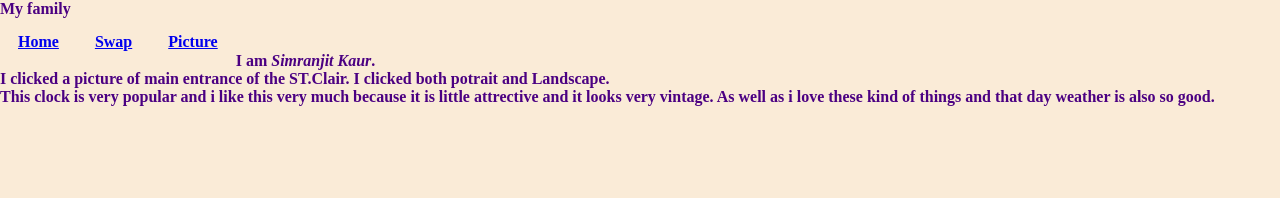
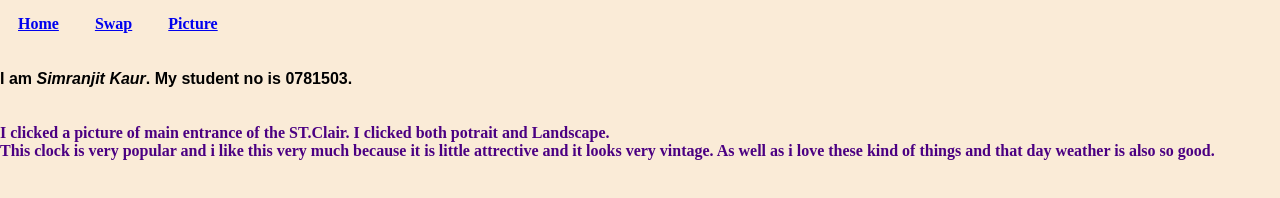
Before and after one commit to SimranjitKaur07/WEB301_Spring_Assignments, a plain HTML site: page index.html in a window 1280 px wide. Drawn offline with Linux system fonts and the light colour scheme.

Commit message:
Done With this assignment

```diff
--- a/css/styles.css
+++ b/css/styles.css
@@ -7,8 +7,17 @@ html{
     font-family: 'Times New Roman', Times, serif;
     color: indigo;
     font-weight: bold;
+
 }
 
+p1{
+      text-align: center;
+      color: black;
+      font-family: Arial, Helvetica, sans-serif;
+      font-weight: bold;
+
+
+}
 @media only screen and (min-width: 600px) {
     .potraitClock{
         display: none;
--- a/index.html
+++ b/index.html
@@ -12,15 +12,18 @@
 
 <body>
   <script type="text/javascript" src="js/script.js"></script>
-  <header
-    <h1>My family</h1>
+  <header>
+    <div>
     <nav>
       <a href="index.html">Home</a>
       <a href="swapImages.html">Swap</a>
       <a href="pictureTag.html">Picture</a>
-    </nav><br>
+    </nav>
+    </div>
+    <br> <br/><br/>
     <p>
-     I am <strong><em>Simranjit Kaur</em></strong>. <br>
+    <p1>I am <strong><em>Simranjit Kaur</em></strong>. My student no is 0781503.</p1> <br>
+     <br/><br/>
      I clicked a picture of main entrance of the ST.Clair. I clicked both potrait and Landscape.
      <br>
      This clock is very popular and i like this very much because it is little attrective and it looks very vintage.
```
